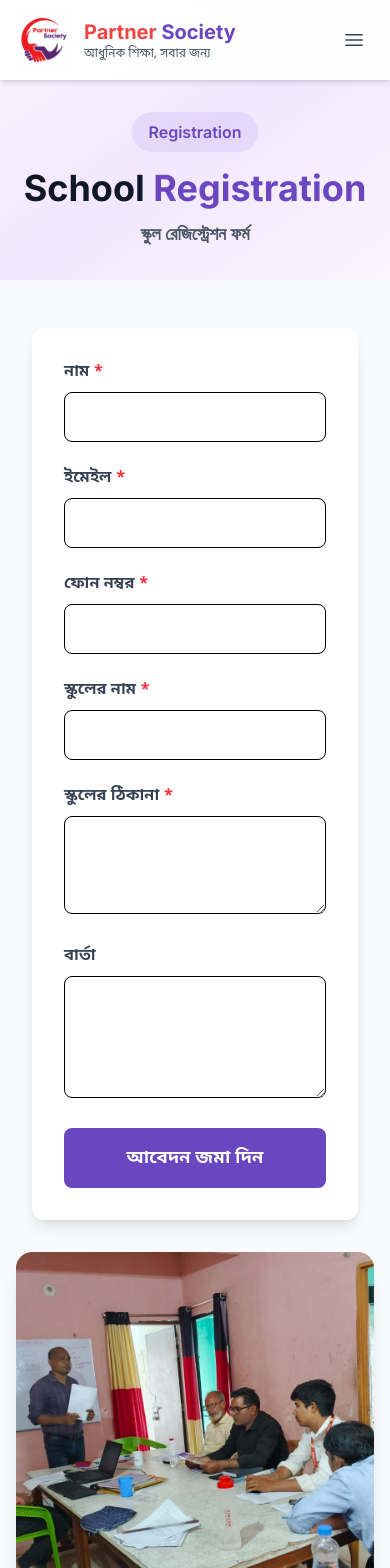
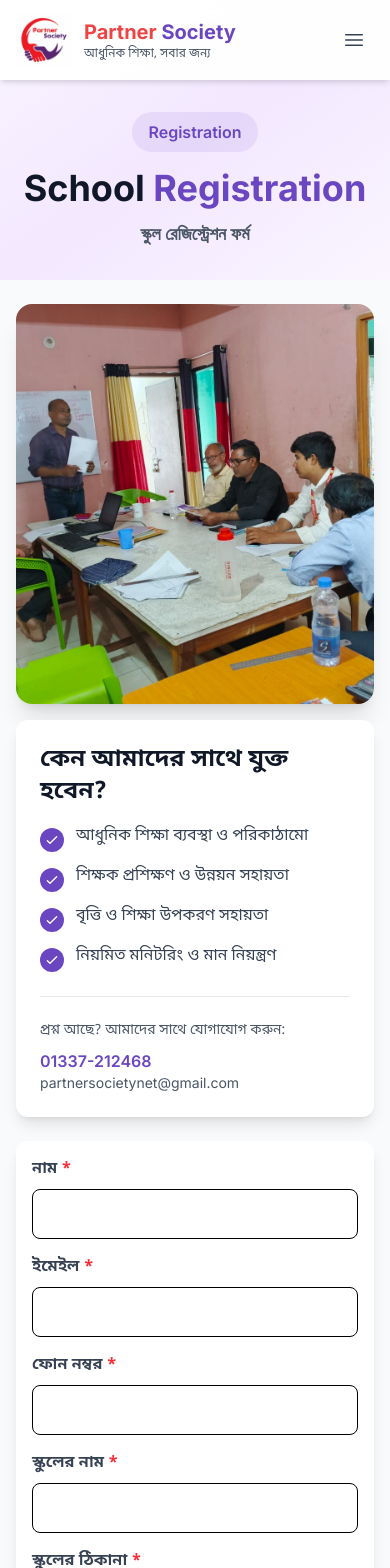
Before and after one commit to ronssrony/partner-society, a Nuxt app: page /registration in a window 390 px wide. Shown: the top 1568 px of the page. Built offline with nearby package versions, Linux system fonts and the light colour scheme.

Commit message:
Standardize School Registration form and page styles: Adjust spacing, padding, and responsive behavior for better alignment and consistency. Revise order and layout of sections for improved structure and usability.

```diff
--- a/app/components/SchoolRegistrationForm.vue
+++ b/app/components/SchoolRegistrationForm.vue
@@ -71,8 +71,7 @@ const handleSubmit = async () => {
 </script>
 
 <template>
-  <section id="registration" class=" ">
-    <div class="container-custom">
+  <section id="registration" class="">
     <div class="max-w-3xl mx-auto">
       <!-- Success Message -->
       <transition
@@ -85,15 +84,15 @@ const handleSubmit = async () => {
       >
         <div
           v-if="isSuccess"
-            class="mb-6 p-4 bg-green-100 border border-green-400 text-green-700 rounded-lg font-bengali"
+          class="mb-4 md:mb-6 p-4 bg-green-100 border border-green-400 text-green-700 rounded-lg font-bengali"
         >
           আপনার আবেদন সফলভাবে জমা হয়েছে। আমরা শীঘ্রই আপনার সাথে যোগাযোগ করব।
         </div>
       </transition>
 
-        <form @submit.prevent="handleSubmit" class="card p-8">
+      <form @submit.prevent="handleSubmit" class="card p-4 md:p-8">
           <!-- Name -->
-          <div class="mb-6">
+          <div class="mb-4 md:mb-6">
             <label class="block text-gray-700 font-semibold mb-2 font-bengali">
               নাম <span class="text-red-500">*</span>
             </label>
@@ -107,7 +106,7 @@ const handleSubmit = async () => {
           </div>
 
           <!-- Email -->
-          <div class="mb-6">
+          <div class="mb-4 md:mb-6">
             <label class="block text-gray-700 font-semibold mb-2 font-bengali">
               ইমেইল <span class="text-red-500">*</span>
             </label>
@@ -121,7 +120,7 @@ const handleSubmit = async () => {
           </div>
 
           <!-- Phone -->
-          <div class="mb-6">
+          <div class="mb-4 md:mb-6">
             <label class="block text-gray-700 font-semibold mb-2 font-bengali">
               ফোন নম্বর <span class="text-red-500">*</span>
             </label>
@@ -135,7 +134,7 @@ const handleSubmit = async () => {
           </div>
 
           <!-- School Name -->
-          <div class="mb-6">
+          <div class="mb-4 md:mb-6">
             <label class="block text-gray-700 font-semibold mb-2 font-bengali">
               স্কুলের নাম <span class="text-red-500">*</span>
             </label>
@@ -149,7 +148,7 @@ const handleSubmit = async () => {
           </div>
 
           <!-- School Address -->
-          <div class="mb-6">
+          <div class="mb-4 md:mb-6">
             <label class="block text-gray-700 font-semibold mb-2 font-bengali">
               স্কুলের ঠিকানা <span class="text-red-500">*</span>
             </label>
@@ -163,7 +162,7 @@ const handleSubmit = async () => {
           </div>
 
           <!-- Message -->
-          <div class="mb-6">
+          <div class="mb-4 md:mb-6">
             <label class="block text-gray-700 font-semibold mb-2 font-bengali">
               বার্তা
             </label>
@@ -185,6 +184,5 @@ const handleSubmit = async () => {
           </button>
         </form>
     </div>
-    </div>
   </section>
 </template>
--- a/app/pages/registration.vue
+++ b/app/pages/registration.vue
@@ -16,11 +16,11 @@
     </section>
 
     <!-- Registration Content -->
-    <section class="py-12 bg-gray-50">
+    <section class="py-6 md:py-12 bg-gray-50">
       <div class="container-custom">
-        <div class="grid lg:grid-cols-2 gap-8 items-start">
+        <div class="grid lg:grid-cols-2 gap-6 md:gap-8 items-start">
           <!-- Left Side - Image & Benefits -->
-          <div class="order-2 lg:order-1 space-y-6">
+          <div class="order-1 space-y-4 md:space-y-6">
             <!-- Image -->
             <div class="rounded-2xl overflow-hidden shadow-xl">
               <img
@@ -80,7 +80,7 @@
           </div>
 
           <!-- Right Side - Form -->
-          <div class="order-1 lg:order-2 sticky top-24">
+          <div class="order-2 lg:sticky lg:top-24">
             <SchoolRegistrationForm />
           </div>
         </div>
```
Lines whose indentation alone changed are shown as unchanged.
